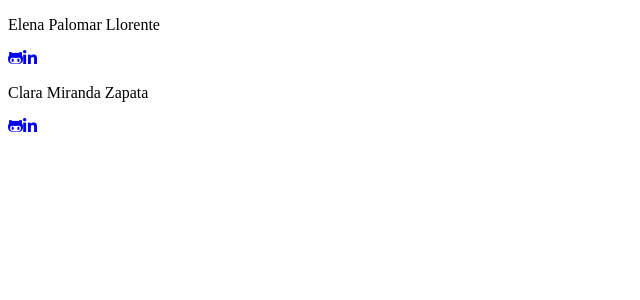
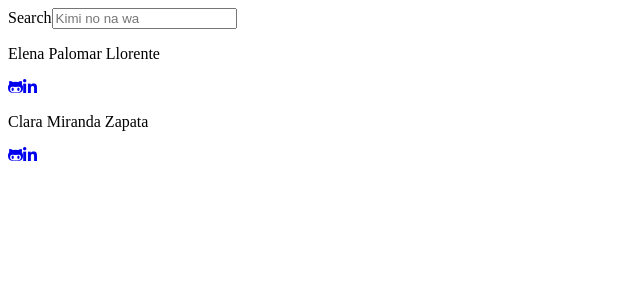
Before and after one commit to ElenaPalomar/anime-series-finder, a React (Create React App) app: page /browse in a window 1280 px wide. Shown: the top 300 px of the page, without its empty margins (0-640 px from the left). Built offline with nearby package versions, Linux system fonts and the light colour scheme; no server answers.

Commit message:
Change names for clarity (about/us, finder/browser) + create MainBrowser, Browser & Input components + start passing props to said components

```diff
--- a/public/index.html
+++ b/public/index.html
@@ -9,7 +9,7 @@
       crossorigin="anonymous"
     ></script>
 
-    <title>アニメ finder ⛩</title>
+    <title>アニメ browser ⛩</title>
   </head>
   <body>
     <noscript>You need to enable JavaScript to run this app.</noscript>
--- a/src/components/App.js
+++ b/src/components/App.js
@@ -1,35 +1,19 @@
 // Components
-import HeaderLanding from './header/HeaderLanding';
-import MainLanding from './landing/MainLanding';
-import Footer from './footer/Footer';
+import HeaderLanding from "./header/HeaderLanding";
+import MainLanding from "./landing/MainLanding";
+import Footer from "./footer/Footer";
+import MainBrowser from "./browse/MainBrowser";
 // Services
-import YearApi from '../services/api/yearApi';
 // Styles
-import '../styles/App.scss';
+import "../styles/App.scss";
 // Hooks
-import { useState, useEffect } from 'react';
+import { useState, useEffect } from "react";
 // Routes
-import { Route, Routes } from 'react-router-dom';
-import getYearApi from '../services/api/yearApi';
+import { Route, Routes } from "react-router-dom";
 
 function App() {
-  // WIP
-  const [dataYears, setDataYears] = useState([]);
-
-  useEffect(() => {
-    getYearApi().then((dataYears) => {
-      console.log(dataYears);
-      setDataYears(dataYears);
-    });
-  }, []);
-
-  console.log(dataYears);
-
-  const yearFilter = dataYears.filter((user) => {
-    return user.ano === 2012;
-  });
-  console.log(yearFilter);
-  // WIP
+  // CONSTANTS
+  const [search, setSearch] = useState("");
 
   return (
     <div className='App'>
@@ -45,21 +29,20 @@ function App() {
         />
 
         <Route
-          path='/finder'
+          path='/browse'
           element={
-            <h2>
-              Este título solo aparece cuando la usuaria entra en la página de
-              finder
-            </h2>
+            <>
+              <MainBrowser searchValueApp={search} />
+            </>
           }
         />
 
         <Route
-          path='/aboutUs'
+          path='/about'
           element={
             <h2>
               Este título solo aparece cuando la usuaria entra en la página de
-              about us
+              about
             </h2>
           }
         />
--- /dev/null
+++ b/src/components/browse/Browser.js
@@ -0,0 +1,21 @@
+import Input from "../shared/Input";
+import Label from "../shared/Label";
+
+const Browser = (props) => {
+  return (
+    <>
+      <Label class='search__label' text='Search' for='browse' />
+      <Input
+        class='search__input'
+        type='text'
+        name='browse'
+        id='browse'
+        placeholder='Kimi no na wa'
+        searchValueBrowser={props.searchValueMainBrowser}
+        handleInput={props.handleInputSearch}
+      />
+    </>
+  );
+};
+
+export default Browser;
--- /dev/null
+++ b/src/components/browse/MainBrowser.js
@@ -0,0 +1,15 @@
+import Browser from "./Browser";
+
+const MainBrowser = (props) => {
+  return (
+    <>
+      <main>
+        <form action=''>
+          <Browser searchValueMainBrowser={props.searchValueApp} />
+        </form>
+      </main>
+    </>
+  );
+};
+
+export default MainBrowser;
--- a/src/components/landing/mainLanding.js
+++ b/src/components/landing/mainLanding.js
@@ -1,15 +1,15 @@
-import { Link } from 'react-router-dom';
+import { Link } from "react-router-dom";
 
 const MainLanding = () => {
   return (
     <main>
-      <h1>アニメ finder ⛩</h1>
+      <h1>アニメ browser ⛩</h1>
 
       <p>
         Looking for anime info? Wanna fav the best of them? Make a watchlist?
       </p>
 
-      <Link to='/finder' title='Click here!'>
+      <Link to='/browse' title='Click here!'>
         Click me!
       </Link>
     </main>
--- /dev/null
+++ b/src/components/shared/Input.js
@@ -0,0 +1,17 @@
+const Input = (props) => {
+  return (
+    <>
+      <input
+        className={props.class}
+        type={props.for}
+        name={props.name}
+        id={props.id}
+        placeholder={props.placeholder}
+        value={props.searchValueBrowser}
+        onChange={props.handleInput}
+      />
+    </>
+  );
+};
+
+export default Input;
--- /dev/null
+++ b/src/components/shared/Label.js
@@ -0,0 +1,11 @@
+const Label = (props) => {
+  return (
+    <>
+      <label className={props.class} htmlFor={props.for}>
+        {props.text}
+      </label>
+    </>
+  );
+};
+
+export default Label;
```
Also changed, not shown: src/services/api/yearApi.js (+18 -1 lines).
